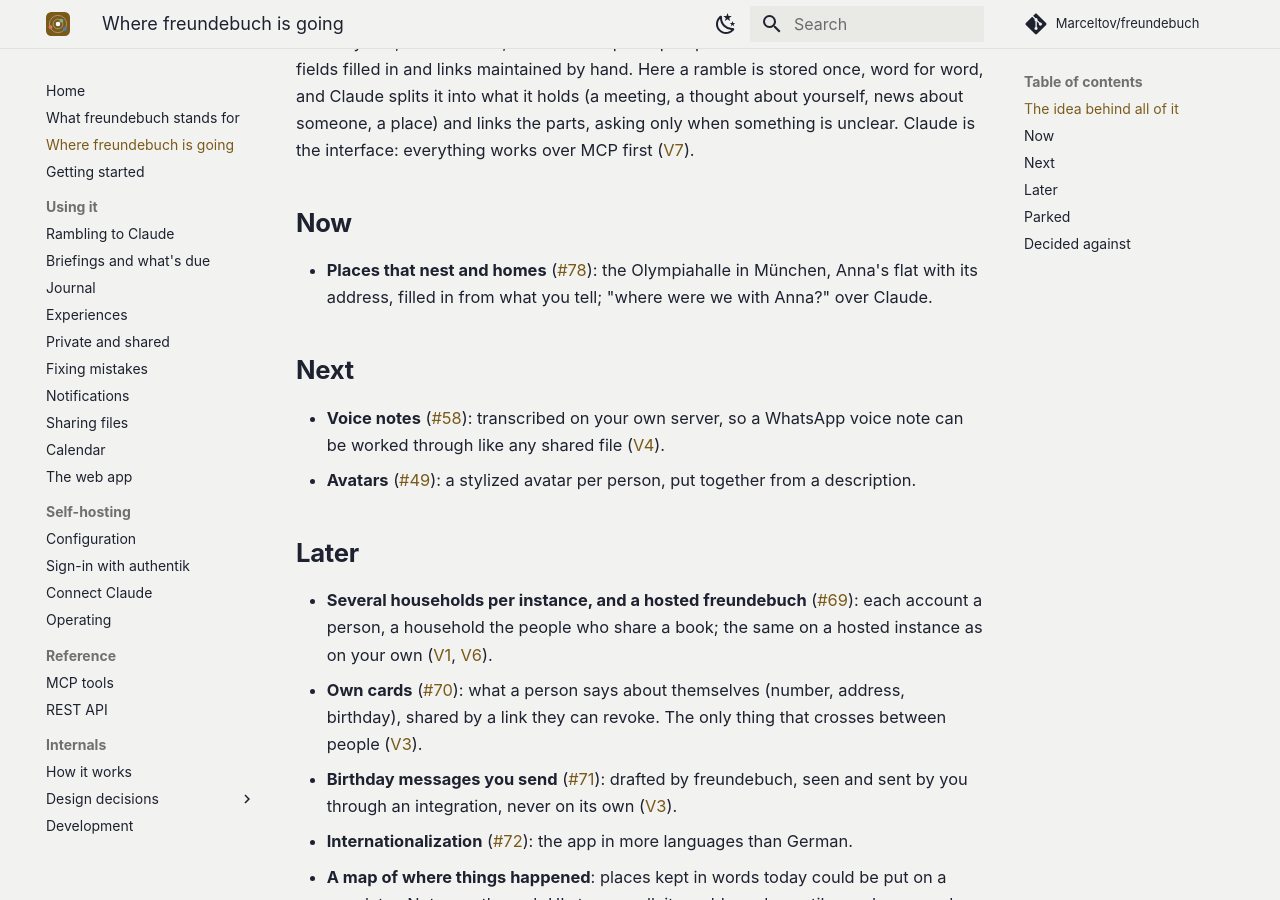
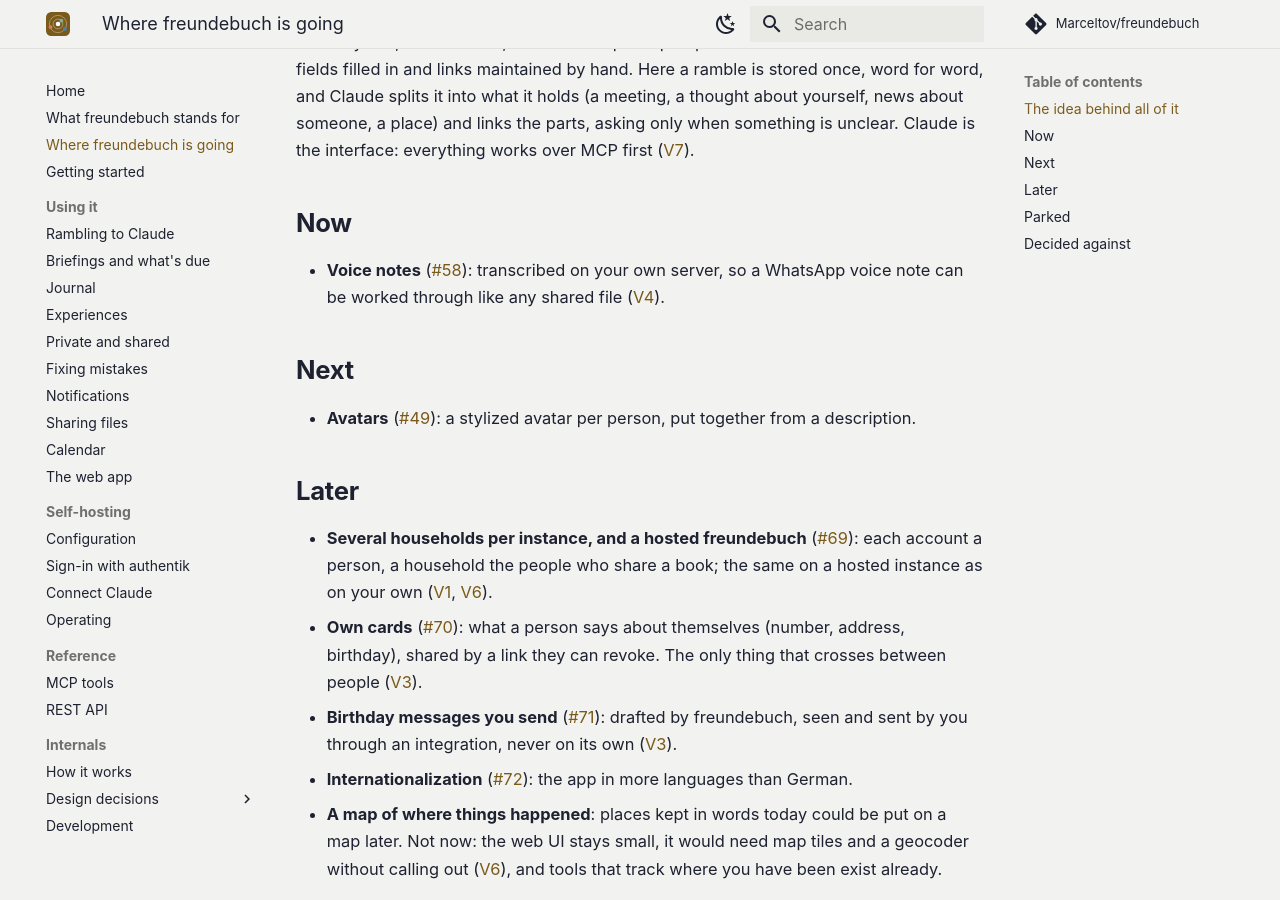
Before and after one commit to Marceltov/freundebuch, an MkDocs documentation site: the page built from docs/roadmap.md, in a window 1280 px wide and 900 px high, scrolled down 480 px. Built offline with MkDocs 1.6.1 and Material for MkDocs 9.7.7, drawn with Linux system fonts in a browser that asks for light colours; some web fonts are replaced; comment, search, counter and statistics services are not loaded.

Commit message:
FREUNDEBUCH: Roadmap after #78: places shipped, voice notes now
Co-Authored-By: Claude Opus 5.5 <noreply@anthropic.com>
Claude-Session: https://claude.ai/code/session_01MmwmvrJEqFRBcbLRdDfynJ

```diff
--- a/docs/roadmap.md
+++ b/docs/roadmap.md
@@ -10,11 +10,10 @@ You only talk; Claude sorts, links and keeps it up. A personal CRM fails when it
 
 ## Now
 
-- **Places that nest and homes** ([#78](https://github.com/Marceltov/freundebuch/issues/78)): the Olympiahalle in München, Anna's flat with its address, filled in from what you tell; "where were we with Anna?" over Claude.
+- **Voice notes** ([#58](https://github.com/Marceltov/freundebuch/issues/58)): transcribed on your own server, so a WhatsApp voice note can be worked through like any shared file ([V4](values.md#v4-only-words-are-kept)).
 
 ## Next
 
-- **Voice notes** ([#58](https://github.com/Marceltov/freundebuch/issues/58)): transcribed on your own server, so a WhatsApp voice note can be worked through like any shared file ([V4](values.md#v4-only-words-are-kept)).
 - **Avatars** ([#49](https://github.com/Marceltov/freundebuch/issues/49)): a stylized avatar per person, put together from a description.
 
 ## Later
```
